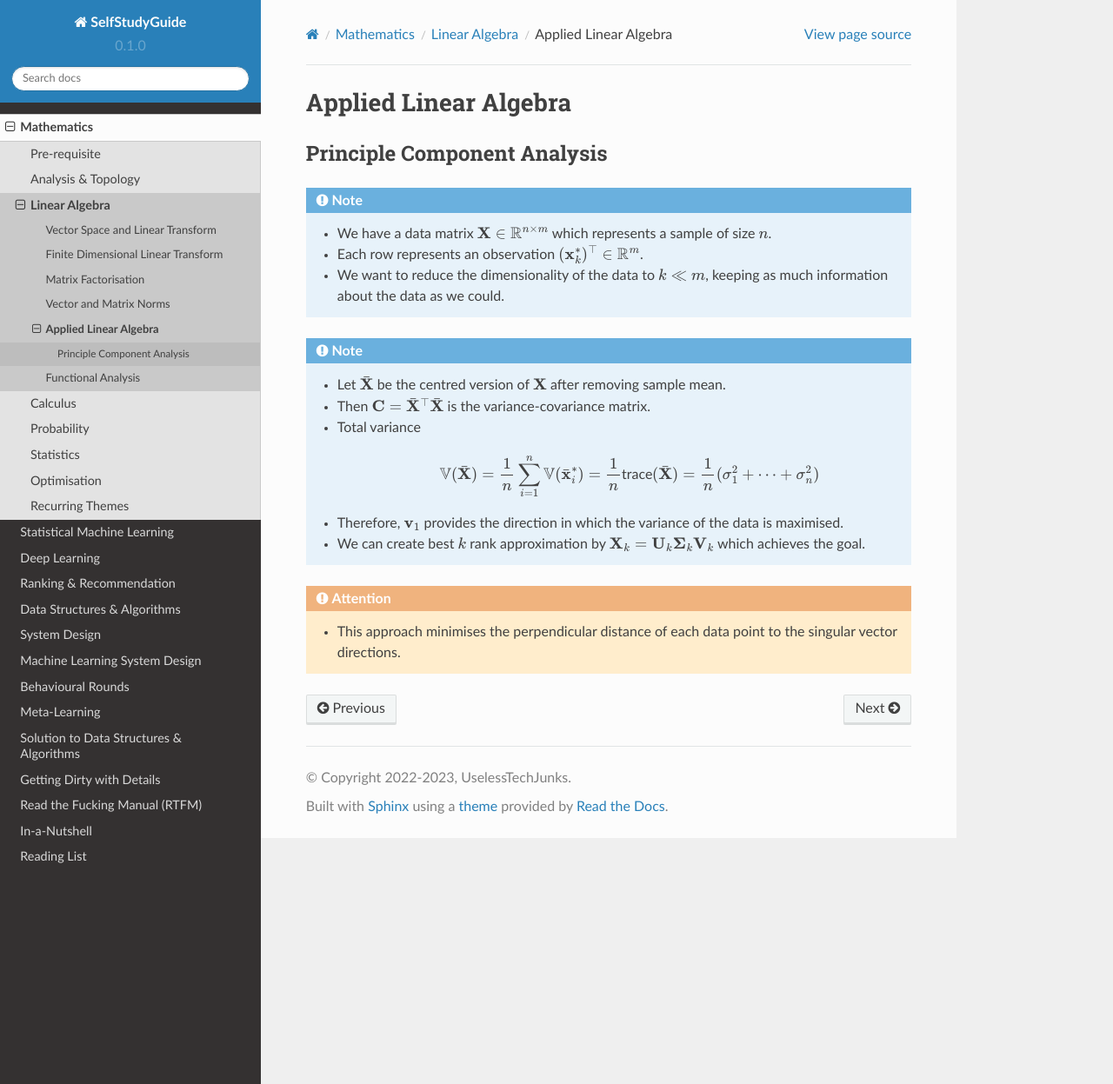
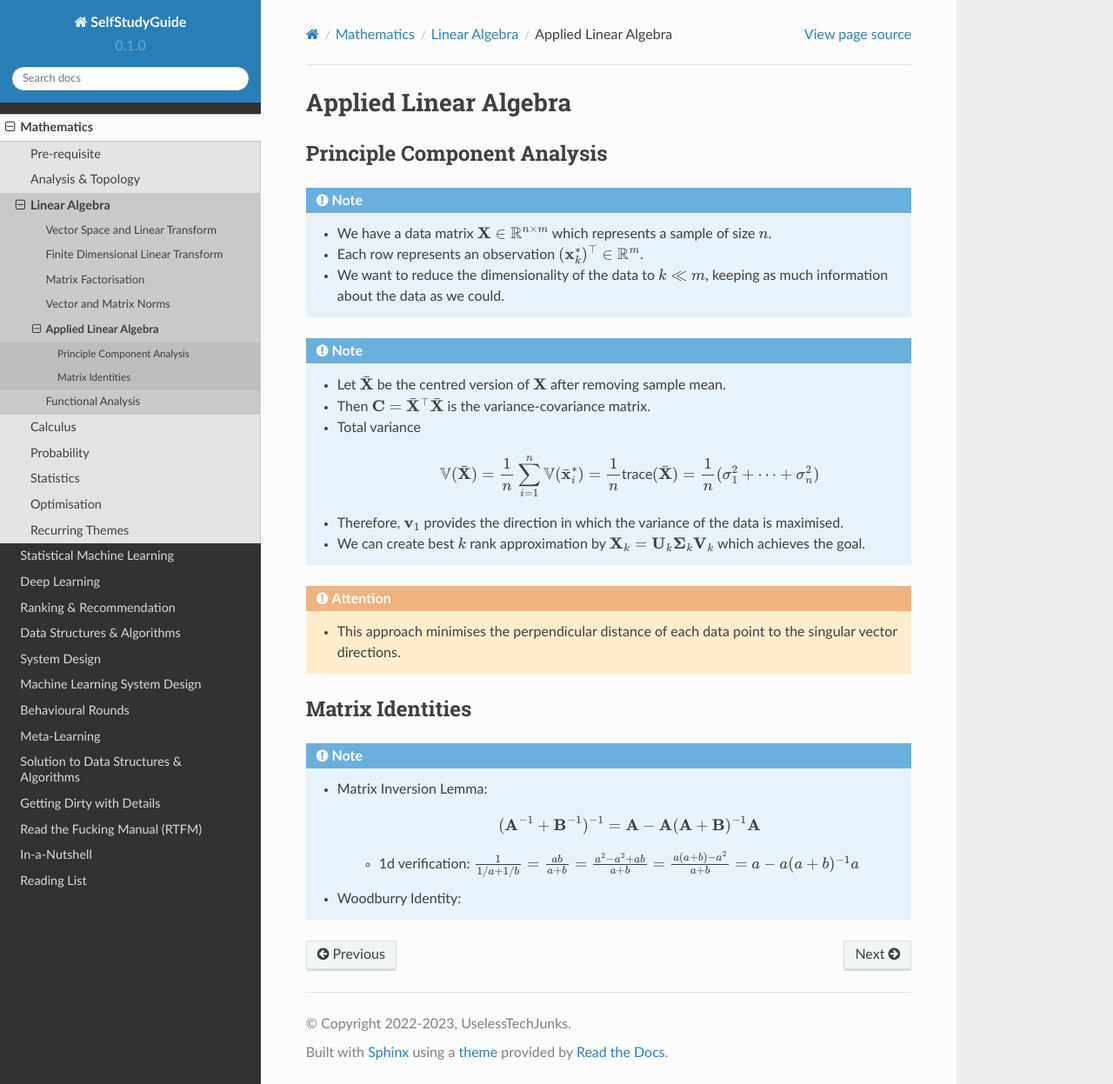
Before and after one commit to uselesstechjunks/leetcode, a Sphinx documentation site: the page built from docs/source/math/linalg/applied.rst, in a window 1280 px wide and 1247 px high. Shown: the whole window at 87% size. Built offline with Sphinx 7.4.7 and the Read the Docs theme 2.0.0, drawn with Linux system fonts in a browser that asks for light colours.

Commit message:
Update applied.rst

```diff
--- a/docs/source/math/linalg/applied.rst
+++ b/docs/source/math/linalg/applied.rst
@@ -21,3 +21,14 @@ Principle Component Analysis
 
 .. attention::
 	* This approach minimises the perpendicular distance of each data point to the singular vector directions.
+
+********************************************************************************
+Matrix Identities
+********************************************************************************
+.. note::
+	* Matrix Inversion Lemma:
+
+		.. math:: (\mathbf{A}^{-1}+\mathbf{B}^{-1})^{-1}=\mathbf{A}-\mathbf{A}(\mathbf{A}+\mathbf{B})^{-1}\mathbf{A}
+
+		* 1d verification: :math:`\frac{1}{1/a+1/b}=\frac{ab}{a+b}=\frac{a^2-a^2+ab}{a+b}=\frac{a(a+b)-a^2}{a+b}=a-a(a+b)^{-1}a`
+	* Woodburry Identity:
```
